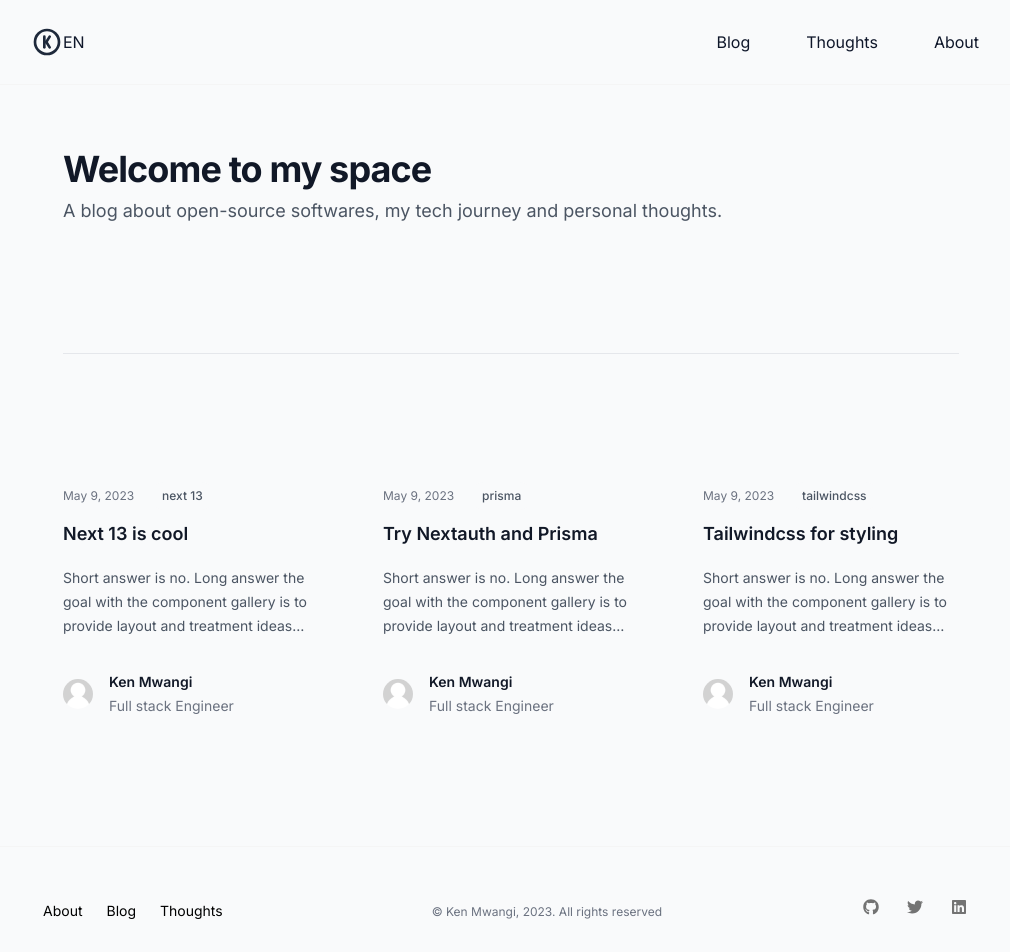
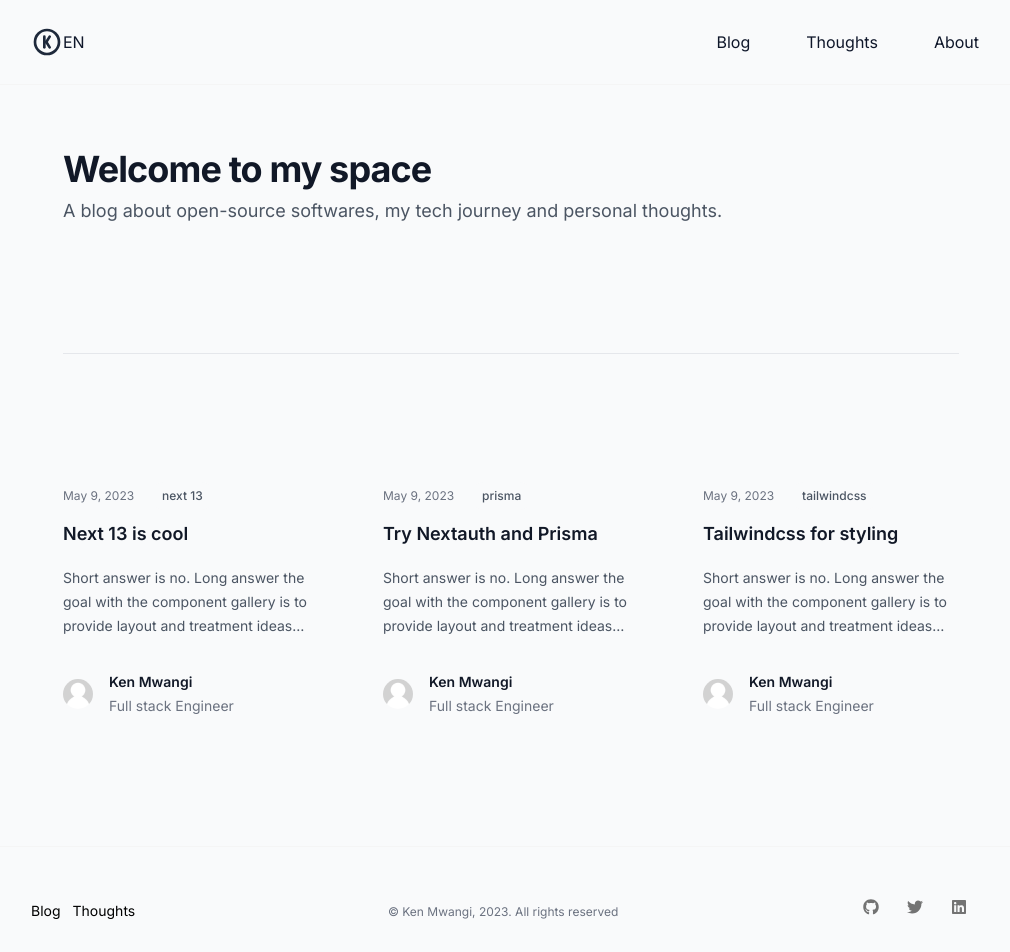
Before and after one commit to kenmwangi/ken, a Next.js app: page / in a window 1280 px wide. Shown: the top 952 px of the page, without its empty margins (129-1139 px from the left). Built offline with nearby package versions, Linux system fonts and the light colour scheme.

Commit message:
Padding right

```diff
--- a/app/components/Footer/index.tsx
+++ b/app/components/Footer/index.tsx
@@ -5,7 +5,7 @@ import { FaGithub, FaLinkedin, FaTwitter } from "react-icons/fa";
 import Container from "../Container";
 
 const footerNavs = [
-  { id: "1", href: "/about", title: "About" },
+  // { id: "1", href: "/about", title: "About" },
   { id: "2", href: "/blog", title: "Blog" },
   { id: "3", href: "/thoughts", title: "Thoughts" },
 ];
@@ -32,7 +32,7 @@ const Footer = () => {
                 <Link
                   key={id}
                   href={href}
-                  className="hover:bg-neutral-100 text-sm transition rounded-full px-3 py-1.5  hover:text-slate-600"
+                  className="hover:bg-neutral-100 text-sm transition rounded-full pr-3 py-1.5  hover:text-slate-600"
                 >
                   {title}
                 </Link>
```
